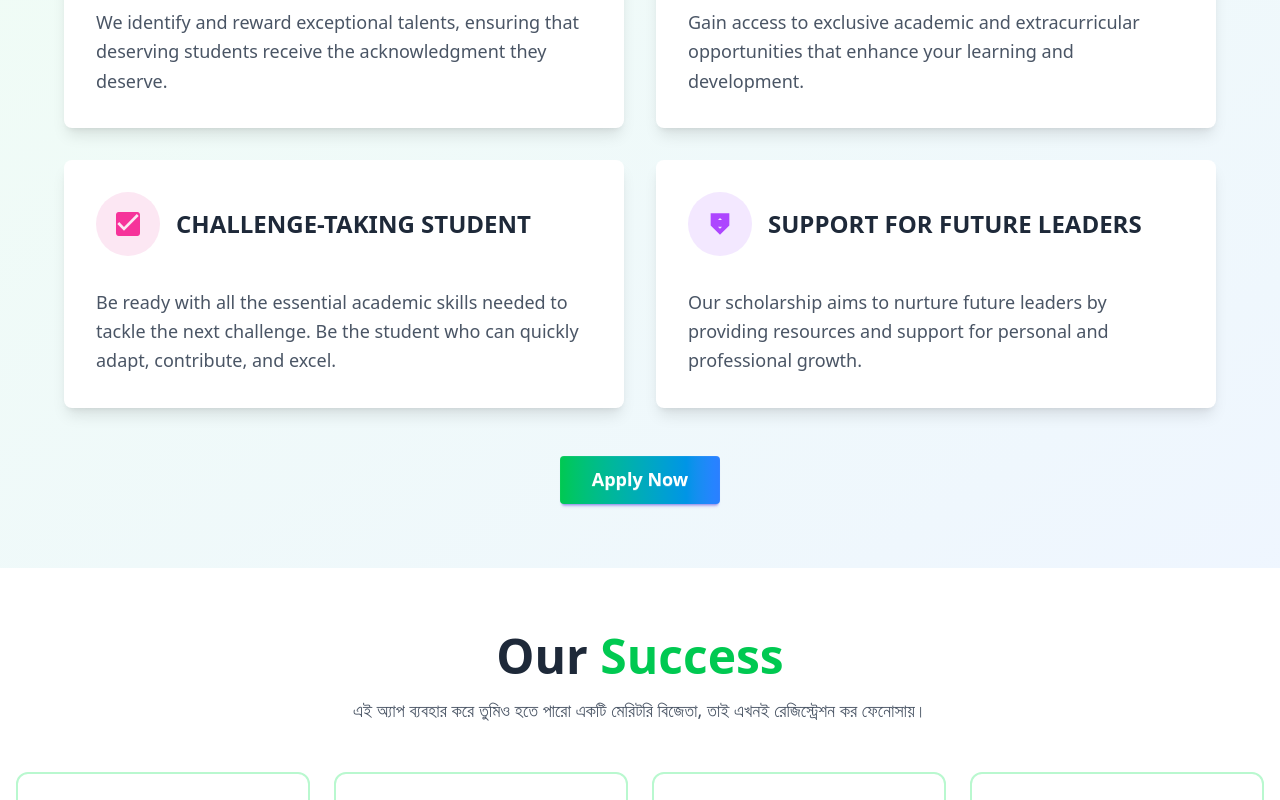
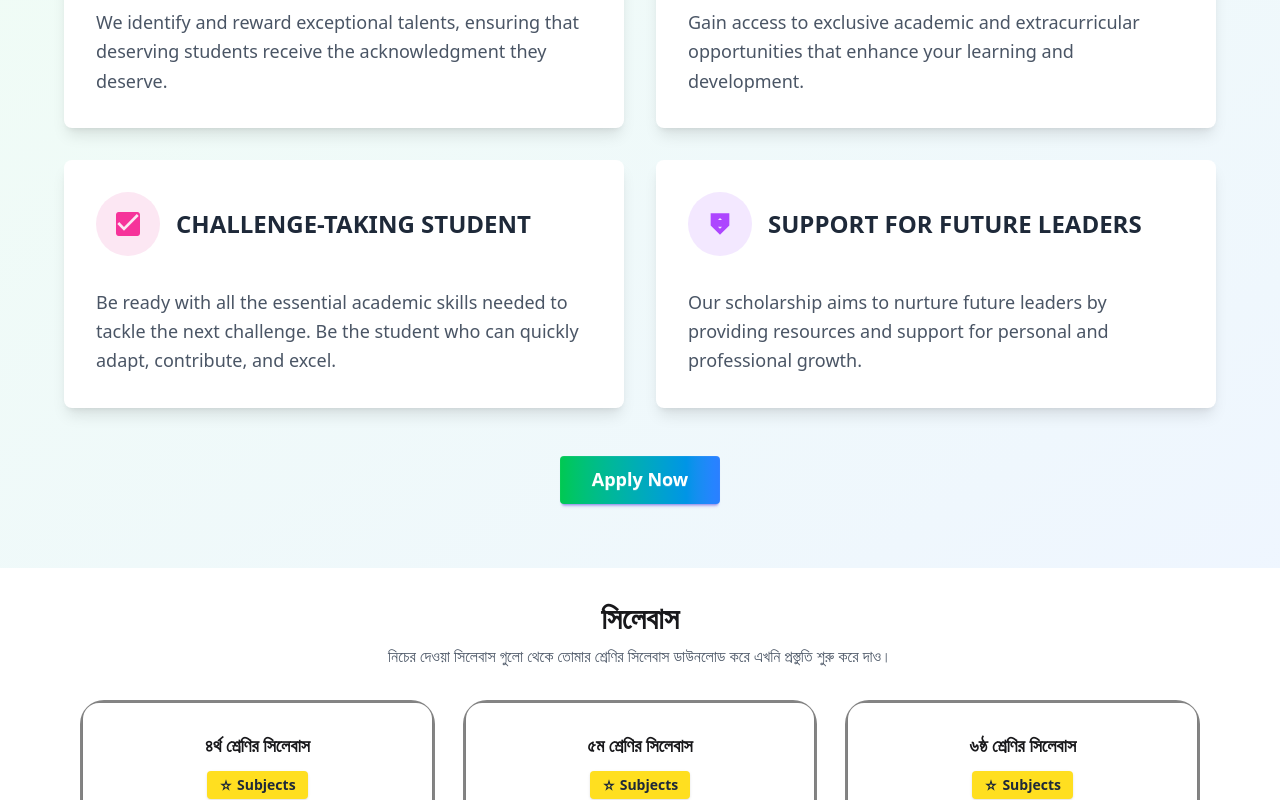
Before and after one commit to atmabdullaham/aunkur-project, a React (Vite) app: page / in a window 1280 px wide. Shown: the part 2000-2800 px from the top of the page. Built offline with nearby package versions, Linux system fonts and the light colour scheme; no server answers.

Commit message:
In Home Page New Section Added The section name is AnukurSyllabus

```diff
--- a/package.json
+++ b/package.json
@@ -20,6 +20,7 @@
     "react-dom": "^19.1.0",
     "react-hook-form": "^7.58.1",
     "react-hot-toast": "^2.5.2",
+    "react-icons": "^5.5.0",
     "react-router-dom": "^7.6.2",
     "swiper": "^11.2.8",
     "tailwindcss": "^4.1.10"
--- /dev/null
+++ b/src/components/home/AunkurSyllabus.jsx
@@ -0,0 +1,139 @@
+import React from "react";
+import { MdStarPurple500 } from "react-icons/md";
+const syllabusData = [
+  {
+    title: "৪র্থ শ্রেণির সিলেবাস",
+    subjects: ["বাংলা", "বিজ্ঞান", "গণিত", "ইংরেজি"],
+    viewLink: "#",
+    downloadLink: "#",
+    upcoming: false,
+  },
+  {
+    title: "৫ম শ্রেণির সিলেবাস",
+    subjects: ["বাংলা", "বিজ্ঞান", "গণিত", "ইংরেজি"],
+    viewLink: "#",
+    downloadLink: "#",
+    upcoming: false,
+  },
+  {
+    title: "৬ষ্ঠ শ্রেণির সিলেবাস",
+    subjects: ["বাংলা", "বিজ্ঞান", "গণিত", "ইংরেজি"],
+    viewLink: "#",
+    downloadLink: "#",
+    upcoming: false,
+  },
+  {
+    title: "৭ম শ্রেণির সিলেবাস",
+    subjects: ["বাংলা", "বিজ্ঞান", "গণিত", "ইংরেজি"],
+    viewLink: "#",
+    downloadLink: "#",
+    upcoming: false,
+  },
+  {
+    title: "৮ম শ্রেণির সিলেবাস",
+    subjects: ["বাংলা", "বিজ্ঞান", "গণিত", "ইংরেজি"],
+    viewLink: "#",
+    downloadLink: "#",
+    upcoming: false,
+  },
+  {
+    title: "৯ম শ্রেণির সিলেবাস",
+    subjects: ["বাংলা", "বিজ্ঞান", "গণিত", "ইংরেজি"],
+    viewLink: "#",
+    downloadLink: "#",
+    upcoming: false,
+  },
+  {
+    title: "১০ শ্রেণির সিলেবাস",
+    subjects: ["বাংলা", "বিজ্ঞান", "গণিত", "ইংরেজি"],
+    viewLink: "#",
+    downloadLink: "#",
+    upcoming: false,
+  },
+  {
+    title: "",
+    subjects: [],
+    viewLink: "",
+    downloadLink: "",
+    upcoming: true,
+  },
+  // ...add more upcoming if needed
+];
+
+const DownloadIcon = () => (
+  <svg width="18" height="18" fill="none" className="mr-1 inline">
+    <path
+      d="M9 2v10m0 0l-4-4m4 4l4-4M3 16h12"
+      stroke="#fff"
+      strokeWidth="2"
+      strokeLinecap="round"
+      strokeLinejoin="round"
+    />
+  </svg>
+);
+
+const StarIcon = () => (
+  <svg width="16" height="16" fill="gold" className="mr-1 inline">
+    <polygon points="8,2 10,6.5 15,6.5 11,10 12.5,15 8,12.5 3.5,15 5,10 1,6.5 6,6.5" />
+  </svg>
+);
+
+const AunkurSyllabus = () => {
+  return (
+    <div className="max-w-6xl mx-auto px-4 py-8">
+      <h1 className="text-center font-bold text-3xl mb-2">সিলেবাস</h1>
+      <p className="text-center text-gray-600 mb-8 text-base">
+        নিচের দেওয়া সিলেবাস গুলো থেকে তোমার শ্রেণির সিলেবাস ডাউনলোড করে এখনি
+        প্রস্তুতি শুরু করে দাও।
+      </p>
+      <div className="grid grid-cols-1 sm:grid-cols-2 lg:grid-cols-3 gap-7">
+        {syllabusData.map((item, idx) => (
+          <div
+            key={idx}
+            className="animate-border rounded-2xl p-[2px] transition-shadow duration-300"
+          >
+            {item.upcoming ? (
+              <div className="min-h-[260px] bg-white rounded-2xl flex items-center justify-center shadow w-full h-full">
+                <div className="animate-border rounded-full p-[2px] inline-block">
+                  <button className="text-lg px-6 py-2  bg-gradient-to-r from-green-500 to-blue-500 text-white rounded-3xl font-semibold shadow-md tracking-wide">
+                    UpComing..
+                  </button>
+                </div>
+              </div>
+            ) : (
+              <div className="bg-white rounded-2xl items-center shadow p-7 min-h-[260px] flex flex-col w-full h-full">
+                <h3 className="font-bold text-lg mb-2">{item.title}</h3>
+                <span className="inline-flex items-center bg-yellow-300 text-gray-800 px-3 py-1 rounded font-semibold text-sm mb-3 mt-1 shadow-sm">
+                  <MdStarPurple500 className="mr-1" /> Subjects
+                </span>
+                <ul className="grid grid-cols-2 gap-x-4 pl-4 mb-4 text-gray-700 text-base">
+                  {item.subjects.map((sub, i) => (
+                    <li key={i} className="mb-1 list-disc list-inside">
+                      {sub}
+                    </li>
+                  ))}
+                </ul>
+                <button
+                  className="w-full mb-2 py-2 border-2 border-green-600 rounded-md bg-green-50 text-green-700 font-semibold text-base flex items-center justify-center gap-2 hover:bg-green-100 transition"
+                  type="button"
+                >
+                  বিস্তারিত দেখুন
+                </button>
+                <a
+                  href={item.downloadLink}
+                  className="w-full py-2 rounded-md bg-gradient-to-r from-green-500 to-blue-500 border-none hover:from-green-600 hover:to-blue-600 transition-all duration-300 transform hover:scale-105 font-semibold text-base flex items-center justify-center gap-2 hover:bg-green-700 text-white"
+                  download
+                >
+                  <DownloadIcon />
+                  ডাউনলোড করুন
+                </a>
+              </div>
+            )}
+          </div>
+        ))}
+      </div>
+    </div>
+  );
+};
+
+export default AunkurSyllabus;
--- a/src/index.css
+++ b/src/index.css
@@ -5,3 +5,24 @@
     --font-tirobangla: "Tiro Bangla","serif";
     --font-anekbangla: "Anek Bangla","sans-serif";
  }
+ /* Animated border CSS */
+@property --border-angle {
+  syntax: '<angle>';
+  inherits: false;
+  initial-value: 0deg;
+}
+
+@keyframes border-rotate {
+  to {
+    --border-angle: 360deg;
+  }
+}
+
+.animate-border {
+  --border-angle: 0deg;
+  border: 1px solid transparent;
+  background:
+    conic-gradient(from var(--border-angle), #0000007a 80%, #6366f1 86%, #a5b4fc 90%, #6366f1 94%, #64748b7a) border-box;
+  animation: border-rotate 4s linear infinite;
+  border-radius: 1.5rem;
+}
--- a/src/pages/Home.jsx
+++ b/src/pages/Home.jsx
@@ -1,5 +1,6 @@
 import Banner from "../components/Banner";
 import EnrollmentTimer from "../components/EnrollmentTimer";
+import AunkurSyllabus from "../components/home/AunkurSyllabus";
 import ChairmanMessage from "../components/home/CharimanMessage";
 import HowToApply from "../components/home/HowToApply";
 import OurActivities from "../components/home/OurActivities";
@@ -16,6 +17,8 @@ const Home = () => {
       <HowToApply></HowToApply>
       {/* Why Scholarship Project */}
       <WhyScholarshipProject></WhyScholarshipProject>
+      {/* Aunkur Syllabus */}
+      <AunkurSyllabus></AunkurSyllabus>
       {/* Successs Statistics */}
       <SuccessStatistics></SuccessStatistics>
       {/* Our activities */}
```
Also changed, not shown: 1 other file (tests, documents, lock files or other folders).
